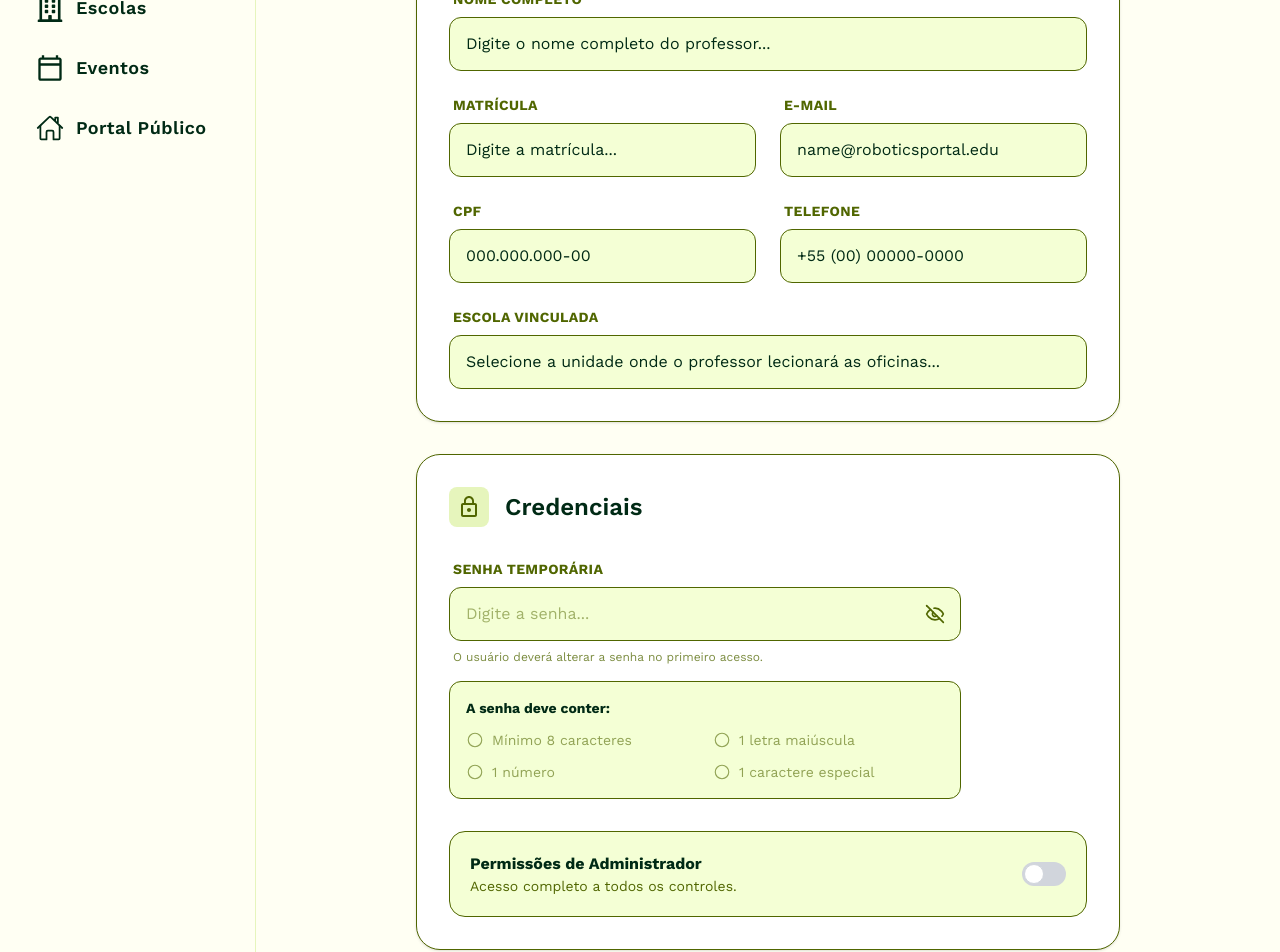
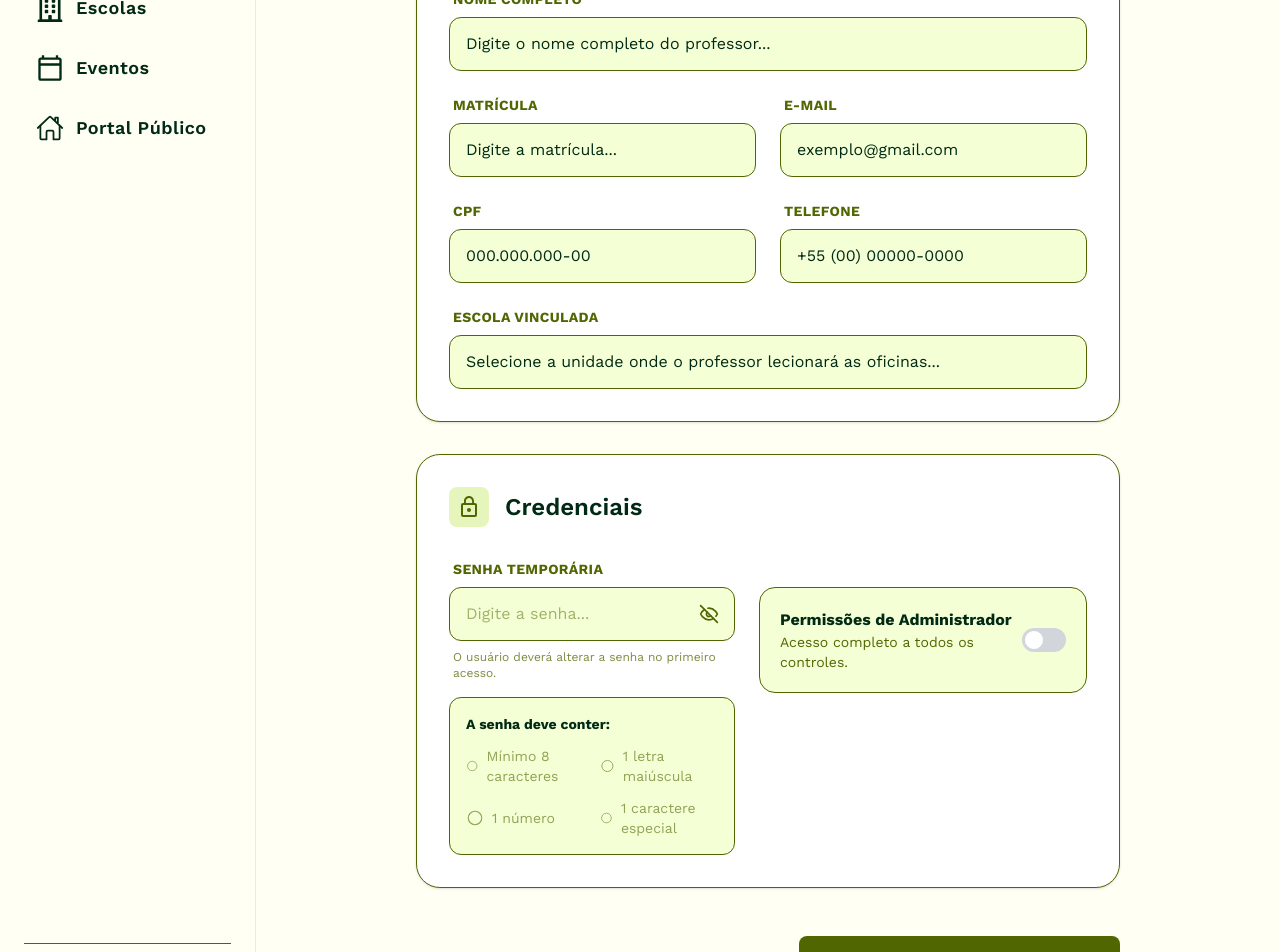
Before and after one commit to robotica-caragua/robotica-frontend, a Next.js app: page /cadastrarUsuario in a window 1280 px wide. Shown: the part 300-1252 px from the top of the page. Built offline with nearby package versions, Linux system fonts and the light colour scheme.

Commit message:
fix: Correção do alinhamento da seção "Credenciais" e placeholder do input de email.

```diff
--- a/src/app/cadastrarUsuario/page.js
+++ b/src/app/cadastrarUsuario/page.js
@@ -129,7 +129,7 @@ export default function CadastrarUsuario() {
                     type="email"
                     value={email}
                     onChange={(e) => validarEmail(e.target.value)}
-                    placeholder="name@roboticsportal.edu"
+                    placeholder="exemplo@gmail.com"
                     className={`w-full px-4 py-3.5 bg-input-bg border rounded-xl text-verde-escuro placeholder-verde-escuro placeholder-opacity-50 focus:outline-none transition ${erroEmail ? 'border-vermelho focus:ring-vermelho' : 'border-verde-musgo'}`}
                   />
                   {erroEmail && (
@@ -191,11 +191,14 @@ export default function CadastrarUsuario() {
                 <h3 className="text-verde-escuro text-2xl font-semibold">Credenciais</h3>
               </div>
 
-              <div className="flex flex-col gap-6">
-                <div className="flex flex-col gap-2 max-w-lg">
+              <div className="flex flex-row gap-6 items-start w-full justify-center">
+
+                <div className="flex flex-col gap-2 max-w-lg flex-1">
+
                   <label className="text-verde-musgo text-sm font-bold uppercase tracking-wide px-1">
                     Senha temporária
                   </label>
+
                   <div className="relative">
                     <input
                       type={mostrarSenha ? 'text' : 'password'}
@@ -246,10 +249,12 @@ export default function CadastrarUsuario() {
                       )}
                     </button>
                   </div>
+
                   <span className="text-verde-musgo opacity-75 text-xs px-1 mb-2">
                     O usuário deverá alterar a senha no primeiro acesso.
                   </span>
 
+                  {/* Requisitos senha */}
                   <div className="flex flex-col gap-2 p-4 bg-input-bg rounded-xl border border-verde-musgo border-opacity-20">
                     <span className="text-verde-escuro text-sm font-bold mb-1">
                       A senha deve conter:
@@ -261,9 +266,12 @@ export default function CadastrarUsuario() {
                       <RequisitoItem atendido={validacoes.especial} texto="1 caractere especial" />
                     </div>
                   </div>
+
                 </div>
 
-                <div className="w-full p-5 bg-input-bg rounded-2xl border border-verde-musgo flex justify-between items-center mt-2">
+
+                {/* Toggle permissões de admin */}
+                <div className="flex-1 max-w-lg p-5 bg-input-bg rounded-2xl border border-verde-musgo flex justify-between items-center mt-7">
                   <div className="flex flex-col">
                     <span className="text-verde-escuro text-base font-bold">
                       Permissões de Administrador
@@ -278,6 +286,7 @@ export default function CadastrarUsuario() {
                     <div className="w-11 h-6 bg-gray-300 peer-focus:outline-none rounded-full peer peer-checked:after:translate-x-full peer-checked:after:border-white after:content-[''] after:absolute after:top-0.5 after:left-0.5 after:bg-white after:border-gray-300 after:border after:rounded-full after:h-5 after:w-5 after:transition-all peer-checked:bg-verde-oliva"></div>
                   </label>
                 </div>
+
               </div>
             </div>
 
```
